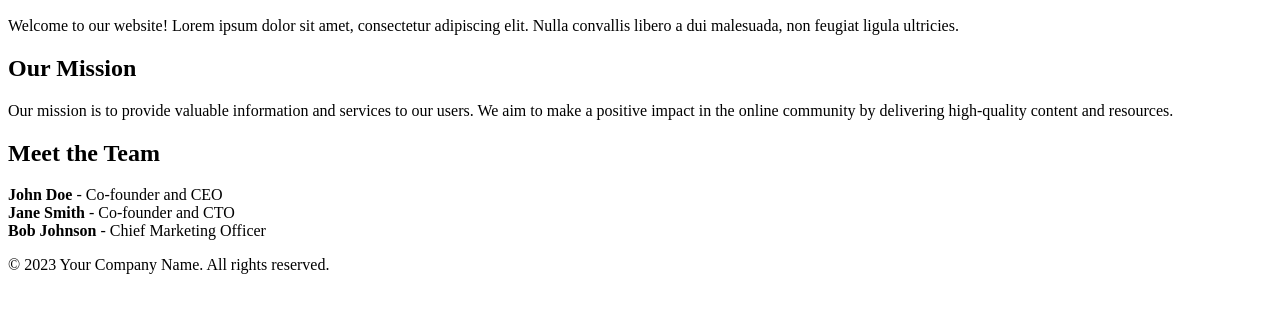
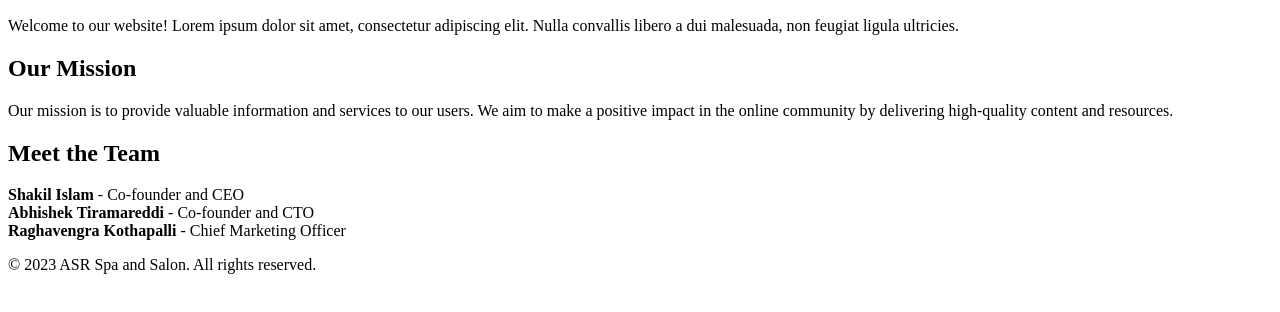
Before and after one commit to shakilislam3412/Projects, a plain HTML site: page about.html in a window 1280 px wide. Shown: the part 110-422 px from the top of the page. Drawn offline with Linux system fonts and the light colour scheme.

Commit message:
Update about.html

```diff
--- a/about.html
+++ b/about.html
@@ -19,14 +19,14 @@
 
         <h2>Meet the Team</h2>
         <p>
-            <strong>John Doe</strong> - Co-founder and CEO<br>
-            <strong>Jane Smith</strong> - Co-founder and CTO<br>
-            <strong>Bob Johnson</strong> - Chief Marketing Officer
+            <strong>Shakil Islam</strong> - Co-founder and CEO<br>
+            <strong>Abhishek Tiramareddi</strong> - Co-founder and CTO<br>
+            <strong>Raghavengra Kothapalli</strong> - Chief Marketing Officer
         </p>
     </section>
 
     <footer>
-        <p>&copy; 2023 Your Company Name. All rights reserved.</p>
+        <p>&copy; 2023 ASR Spa and Salon. All rights reserved.</p>
     </footer>
 </body>
 </html>
```
